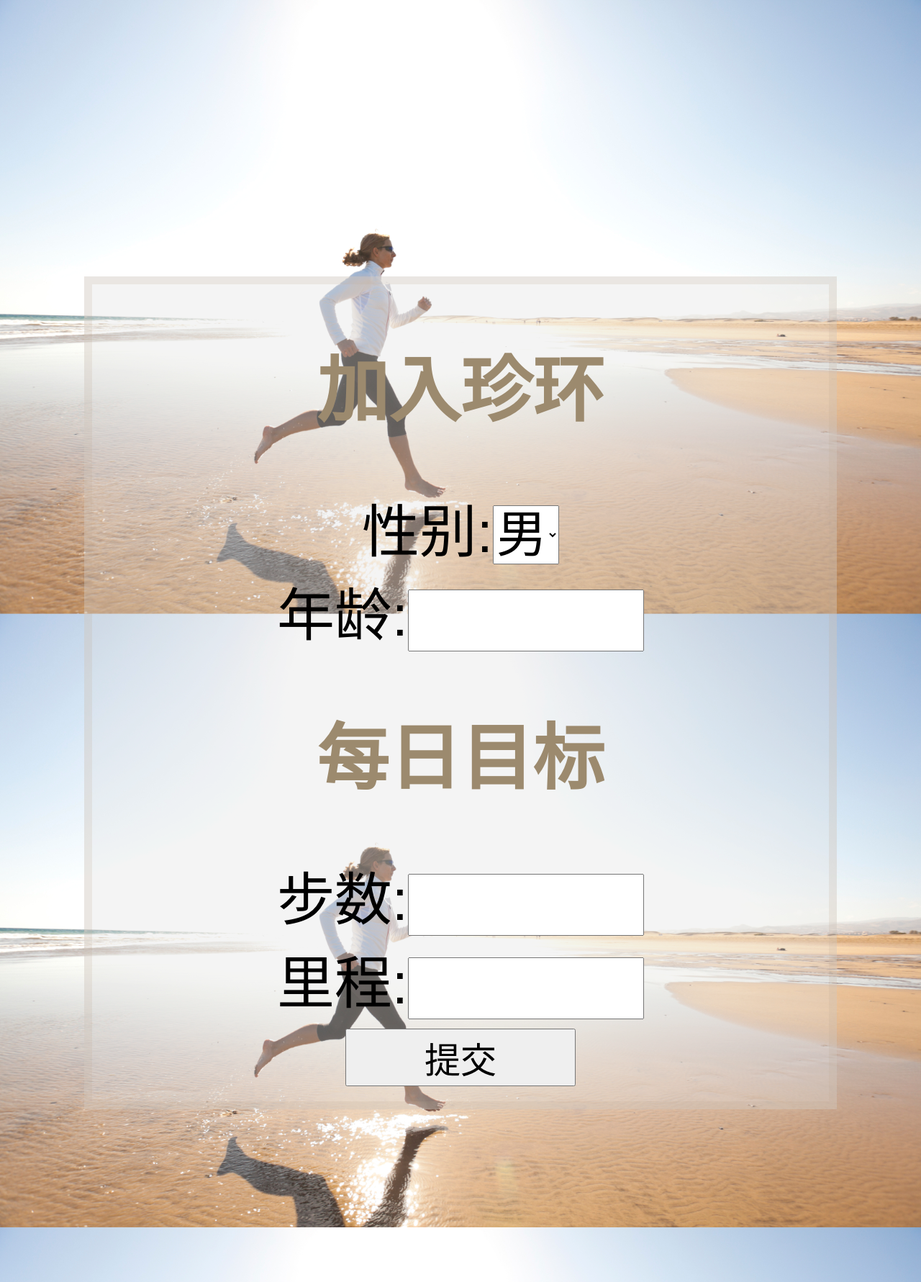
After one commit to xujingao13/weixin, a Python web app: template mysite/templates/set_goal/register.html in a window 1280 px wide. The commit adds this page. Shown: the top 1781 px of the page at 72% size. Run offline with Jinja, Linux system fonts and the light colour scheme; the template is opened without the code that fills it, so the values that code supplies are empty; some libraries are stand-ins or nearby versions.

Commit message:
register page

```diff
--- /dev/null
+++ b/mysite/templates/set_goal/register.html
@@ -0,0 +1,31 @@
+<!DOCTYPE html>
+<html>
+	<head>
+		<meta http-equiv="Content-Type" content="text/html; charset=utf-8">
+		<link href="css/style.css" rel='stylesheet' type='text/css'>
+		<script src="https://ajax.googleapis.com/ajax/libs/jquery/1.11.3/jquery.min.js"></script>
+		<title>珍环-目标设定</title>
+	</head>
+	<body>
+		<div class = "set_goal_block">
+			<div class="header">
+				<h1>加入珍环</h1>
+			</div>
+			<form style="font-size:80px" action="register" method="post">
+				性别:<select  style="font-size:70px"  name="sex">
+					<option value="male">男</option>
+					<option value="female">女</option>
+				</select><br>
+				年龄:<input  style="font-size:70px" type="text" name="goal_dis"><br>
+				<div class="header">
+					<h1>每日目标</h1>
+				</div>
+				步数:<input  style="font-size:70px" type="text" name="goal_step"><br>
+				里程:<input  style="font-size:70px" type="text" name="goal_dis"><br>
+				<input style="font-size:50px" type="submit" value="提交" alt="Submit" width="48" height="48" >
+			</form>
+			<h1>
+		</div>
+		<script type="text/javascript" src = "scripts/setgoal.js"></script>
+	</body>
+</html>
--- a/mysite/templates/set_goal/index.html
+++ b/mysite/templates/set_goal/setgoal.html
@@ -11,9 +11,9 @@
 			<div class="header">
 				<h1>每日运动目标</h1>
 			</div>
-			<form style="font-size:80px">
-				步数:<input  style="font-size:70px" type="text" id="goal_step"><br>
-				里程:<input  style="font-size:70px" type="text" id="goal_dis"><br>
+			<form style="font-size:80px" action="setgoal" method="post">
+				步数:<input  style="font-size:70px" type="text" name="goal_step"><br>
+				里程:<input  style="font-size:70px" type="text" name="goal_dis"><br>
 				<input style="font-size:50px" type="submit" value="提交" alt="Submit" width="48" height="48" >
 			</form>
 			<h1>
```
